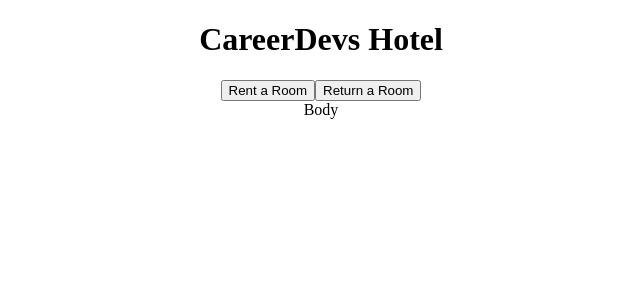
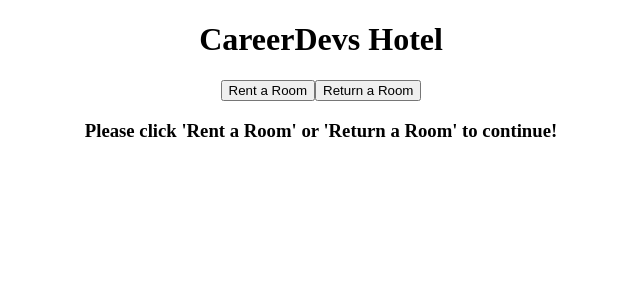
Before and after one commit to ChristianPari/CareerDevs-Hotel, a React (Create React App) app: page / in a window 1280 px wide. Shown: the top 300 px of the page, without its empty margins (319-959 px from the left). Built offline with nearby package versions, Linux system fonts and the light colour scheme.

Commit message:
Imported the action context which is used in a switch to help render the correct component (rent/return)

```diff
--- a/src/Components/Body.js
+++ b/src/Components/Body.js
@@ -1,11 +1,35 @@
 import React from 'react'
 
 // components
+import Text from './Text'
+import Rent from './Rent'
+import Return from './Return'
 
 // contexts
+import { useAction } from '../Contexts/ActionContext'
 
 export default function Body() {
-  return (
-    <div>Body</div>
-  )
+  const action = useAction()
+
+  // switch statement handles the Component Rendering
+  switch (action) {
+    case 'rent':
+      return (
+        <Rent />
+      )
+
+    case 'return':
+      return (
+        <Return />
+      )
+
+    default:
+      return (
+          <Text
+            tag='h3'
+            text="Please click 'Rent a Room' or 'Return a Room' to continue!"
+            id='defaultMsg'
+          />
+      )
+  }
 }
```
